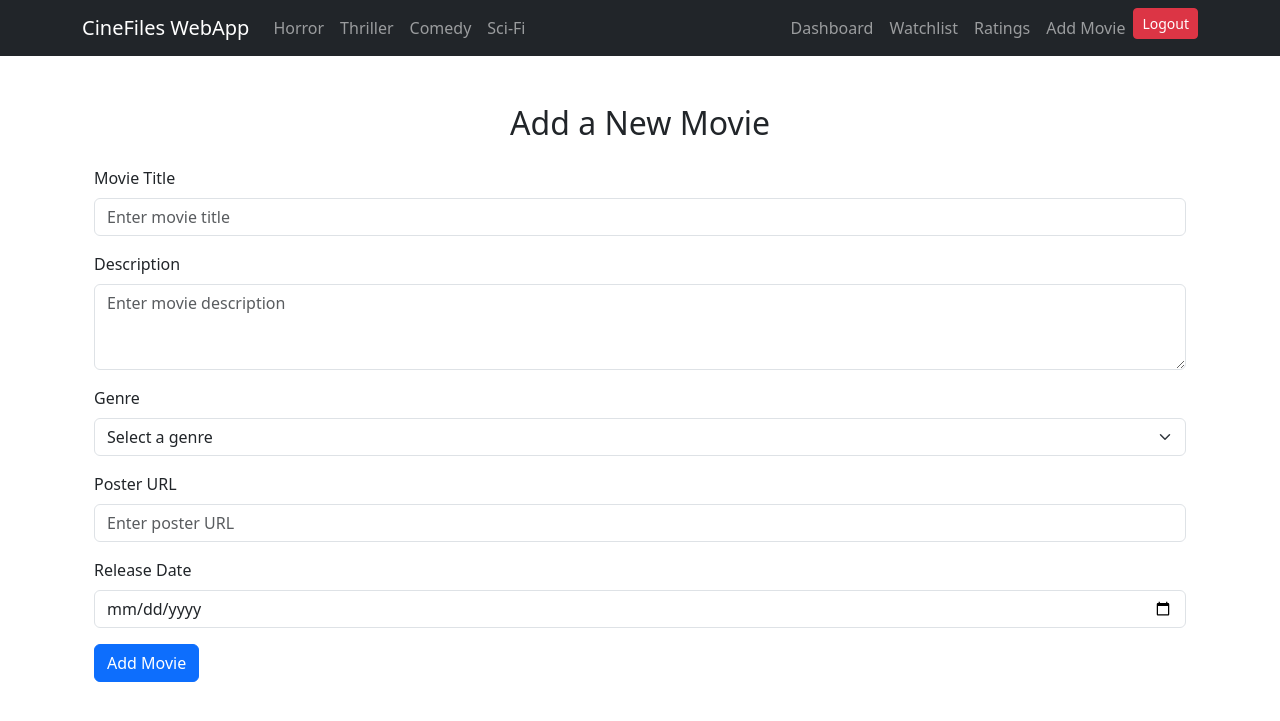
After one commit to mohithstephen/CineFiles-project, a Django app: page /add-movie/ in a window 1280 px wide. The commit adds this page. Shown: the top 721 px of the page. Run offline with Django 5.2, Linux system fonts and the light colour scheme; the visitor is signed in with stand-in values (Sample User, id 1); data that the repository does not hold is empty.

Commit message:
Added add movie

```diff
--- a/authentication/templates/base.html
+++ b/authentication/templates/base.html
@@ -15,19 +15,26 @@
                 <span class="navbar-toggler-icon"></span>
             </button>
             <div class="collapse navbar-collapse" id="navbarNav">
+                <ul class="navbar-nav me-auto">
+                    <!-- Genres Section -->
+                    <li class="nav-item">
+                        <a class="nav-link" href="{% url 'genre_page' 1 %}">Horror</a>
+                    </li>
+                    <li class="nav-item">
+                        <a class="nav-link" href="{% url 'genre_page' 2 %}">Thriller</a>
+                    </li>
+                    <li class="nav-item">
+                        <a class="nav-link" href="{% url 'genre_page' 3 %}">Comedy</a>
+                    </li>
+                    <li class="nav-item">
+                        <a class="nav-link" href="{% url 'genre_page' 4 %}">Sci-Fi</a>
+                    </li>
+                </ul>
                 <ul class="navbar-nav ms-auto">
+                    <!-- Other Links Section -->
                     {% if user.is_authenticated %}
                         <li class="nav-item">
                             <a class="nav-link" href="{% url 'dashboard' %}">Dashboard</a>
-                        </li>
-                        <li class="nav-item">
-                            <a class="nav-link" href="{% url 'genre_page' 1 %}">Horror</a>
-                        </li>
-                        <li class="nav-item">
-                            <a class="nav-link" href="{% url 'genre_page' 2 %}">Thriller</a>
-                        </li>
-                        <li class="nav-item">
-                            <a class="nav-link" href="{% url 'genre_page' 3 %}">Comedy</a> <!-- Link to Comedy genre -->
                         </li>
                         <li class="nav-item">
                             <a class="nav-link" href="{% url 'watchlist_page' %}">Watchlist</a>
@@ -36,10 +43,10 @@
                             <a class="nav-link" href="{% url 'ratings_page' %}">Ratings</a>
                         </li>
                         <li class="nav-item">
-                            <a class="nav-link" href="{% url 'genre_page' 4 %}">Sci-Fi</a> <!-- Link to Sci-Fi genre -->
+                            <a class="nav-link" href="{% url 'add_movie' %}">Add Movie</a>
                         </li>
                         <li class="nav-item">
-                            <form action="{% url 'logout' %}" method="post">
+                            <form action="{% url 'logout' %}" method="post" class="d-inline">
                                 {% csrf_token %}
                                 <button type="submit" class="btn btn-danger btn-sm">Logout</button>
                             </form>
--- /dev/null
+++ b/cinefiles_app/templates/cinefiles_app/add_movie.html
@@ -0,0 +1,38 @@
+{% extends 'base.html' %}
+
+{% block title %}Add Movie - CineFiles{% endblock %}
+
+{% block content %}
+<div class="container mt-5">
+    <h2 class="text-center">Add a New Movie</h2>
+    <form method="POST" class="mt-4">
+        {% csrf_token %}
+        <div class="mb-3">
+            <label for="title" class="form-label">Movie Title</label>
+            <input type="text" class="form-control" id="title" name="title" placeholder="Enter movie title" required>
+        </div>
+        <div class="mb-3">
+            <label for="description" class="form-label">Description</label>
+            <textarea class="form-control" id="description" name="description" rows="3" placeholder="Enter movie description"></textarea>
+        </div>
+        <div class="mb-3">
+            <label for="genre" class="form-label">Genre</label>
+            <select class="form-select" id="genre" name="genre" required>
+                <option value="" disabled selected>Select a genre</option>
+                {% for genre in genres %}
+                <option value="{{ genre.id }}">{{ genre.name }}</option>
+                {% endfor %}
+            </select>
+        </div>
+        <div class="mb-3">
+            <label for="poster_url" class="form-label">Poster URL</label>
+            <input type="url" class="form-control" id="poster_url" name="poster_url" placeholder="Enter poster URL" required>
+        </div>
+        <div class="mb-3">
+            <label for="release_date" class="form-label">Release Date</label>
+            <input type="date" class="form-control" id="release_date" name="release_date">
+        </div>
+        <button type="submit" class="btn btn-primary">Add Movie</button>
+    </form>
+</div>
+{% endblock %}
--- a/cinefiles_app/urls.py
+++ b/cinefiles_app/urls.py
@@ -9,4 +9,5 @@ urlpatterns = [
     path('watchlist/', views.watchlist_page, name='watchlist_page'),
     path('remove-from-watchlist/<int:movie_id>/', views.remove_from_watchlist, name='remove_from_watchlist'),
     path('ratings/', views.ratings_page, name='ratings_page'),
+    path('add-movie/', views.add_movie, name='add_movie'),
 ]
--- a/cinefiles_app/views.py
+++ b/cinefiles_app/views.py
@@ -4,6 +4,9 @@ from .models import Genre, Movie, Watchlist, Rating
 from django.http import HttpResponse
 from .models import Watchlist
 from .models import Rating
+from .models import Genre, Movie
+from django.contrib import messages
+
 
 def dashboard(request):
     genres = Genre.objects.all()  # Fetch all genres from the database
@@ -85,3 +88,32 @@ def ratings_page(request):
     rated_movies = Rating.objects.filter(user=request.user).select_related('movie')
 
     return render(request, 'cinefiles_app/ratings.html', {'rated_movies': rated_movies})
+
+def add_movie(request):
+    if not request.user.is_authenticated:
+        return redirect('login')  # Redirect to login if the user is not authenticated
+
+    genres = Genre.objects.filter(name__in=["Horror", "Thriller", "Comedy", "Sci-Fi"])  # Fetch only the 4 genres
+
+    if request.method == 'POST':
+        title = request.POST.get('title')
+        description = request.POST.get('description')
+        genre_id = request.POST.get('genre')
+        poster_url = request.POST.get('poster_url')
+        release_date = request.POST.get('release_date')
+
+        if title and genre_id and poster_url:
+            genre = Genre.objects.get(id=genre_id)
+            Movie.objects.create(
+                title=title,
+                description=description,
+                genre=genre,
+                poster_url=poster_url,
+                release_date=release_date
+            )
+            messages.success(request, f'Movie "{title}" has been added to the {genre.name} genre.')
+            return redirect('dashboard')
+        else:
+            messages.error(request, "Please fill in all required fields.")
+
+    return render(request, 'cinefiles_app/add_movie.html', {'genres': genres})
```
